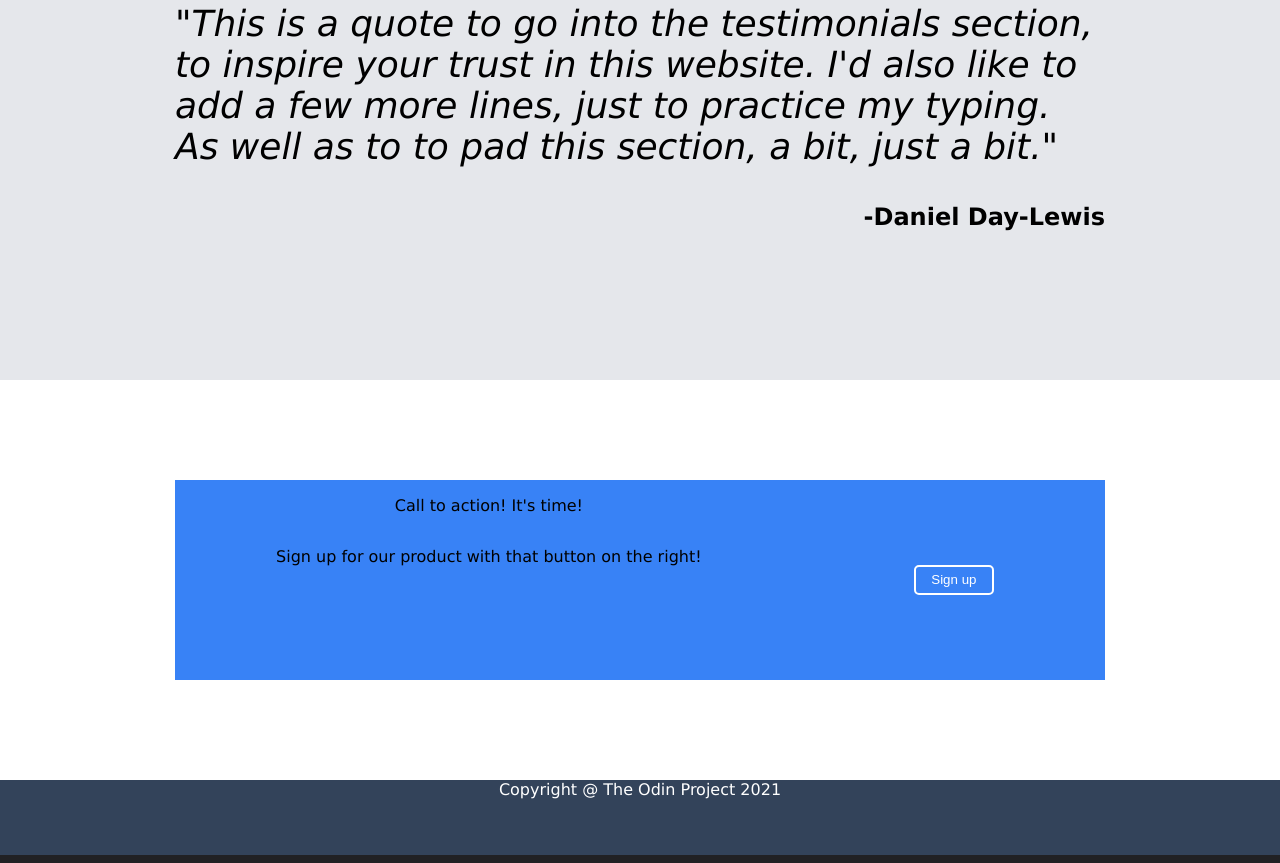
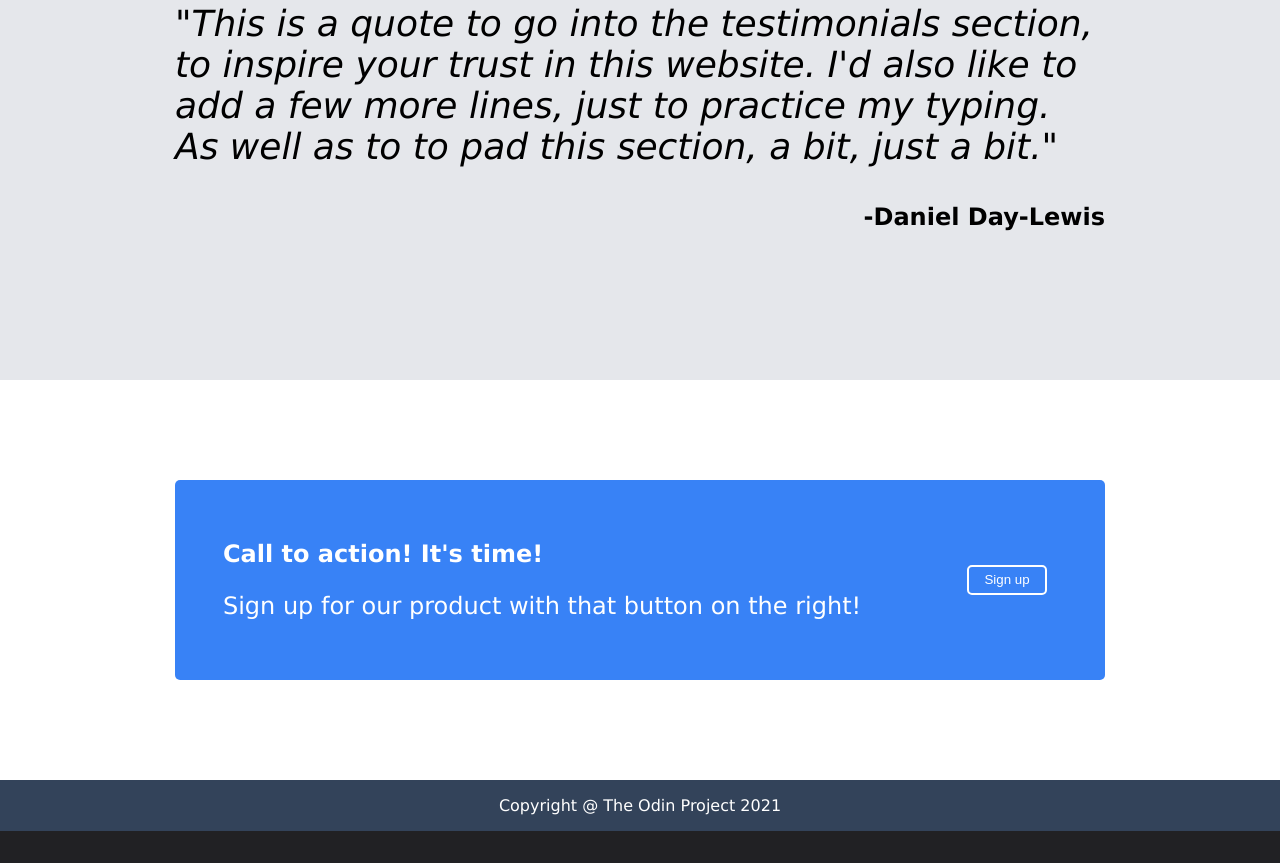
Before and after one commit to hkeith91/LandingPageProject, a plain HTML site: page index.html in a window 1280 px wide. Shown: the part 942-1805 px from the top of the page. After the commit the page ends 1781 px from the top, so only its background shows below. Drawn offline with Linux system fonts and the light colour scheme.

Commit message:
added final touches and updated README

```diff
--- a/index.html
+++ b/index.html
@@ -79,7 +79,9 @@
         </div>
       </div>
       <div class="footer-container">
-        <div class="footer">Copyright @ The Odin Project 2021</div>
+        <div class="footer-text-container">
+          <p class="footer">Copyright @ The Odin Project 2021</p>
+        </div>
       </div>
     </div>
   </body>
--- a/style.css
+++ b/style.css
@@ -116,7 +116,7 @@ button {
   border-radius: 5px;
 }
 
-.bottom-sign-up{
+.bottom-sign-up {
   border: 2px solid white;
   max-height: 30px;
   align-self: center;
@@ -139,27 +139,48 @@ button {
   border-radius: 10px;
 }
 
-.call-to-action{
-    display:flex;
+.call-to-action {
+  display: flex;
   justify-content: center;
   padding-top: 100px;
   padding-bottom: 100px;
 }
 
-.cta-container{
+.cta-container {
   width: 1000px;
   height: 200px;
   background-color: #3882f6;
+  border-radius: 5px;
   display: flex;
   justify-content: space-around;
 }
 
-.cta-text{
+.cta-text {
   display: flex;
   flex-direction: column;
+  align-items: flex-start;
+  justify-content: center;
+}
+
+.bold-cta {
+  font-size: 24px;
+  font-weight: bold;
+  color: white;
+  margin-bottom: 0;
+}
+
+.lighter-cta {
+  font-size: 24px;
+  font-weight: lighter;
+  color: white;
+}
+
+.footer-text-container{
+  display: flex;
+  justify-content: center;
+  align-items: center;
 }
 
 .footer {
   color: white;
-  min-height: 75px;
 }
```
Also changed, not shown: 1 other file. Lines whose indentation alone changed are shown as unchanged.
